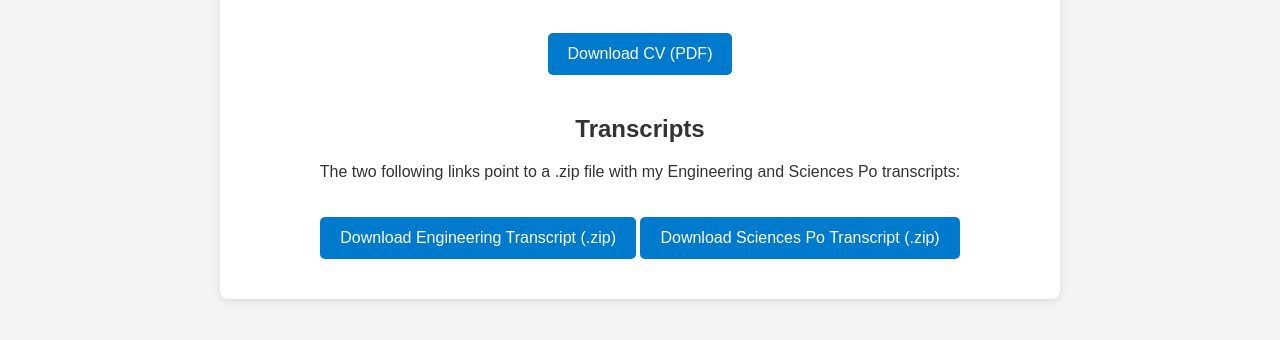
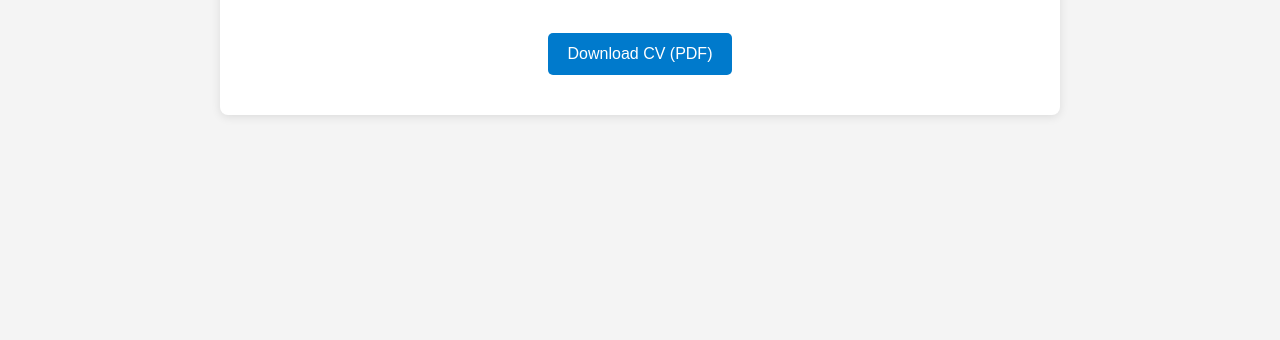
Before and after one commit to Lyreck/personal_website, a plain HTML site: page index.html in a window 1280 px wide. Shown: the part 260-600 px from the top of the page. Drawn offline with Linux system fonts and the light colour scheme.

Commit message:
Update index.html

```diff
--- a/index.html
+++ b/index.html
@@ -16,11 +16,6 @@
     <p>You can download my CV using the button below:</p>
     <a href="leo-ld-cv.pdf" class="button" download>Download CV (PDF)</a>
 
-    <h2>Transcripts</h2>
-    <p>The two following links point to a .zip file with my Engineering and Sciences Po transcripts:</p>
-    <a href="engineering.zip" class="button" download>Download Engineering Transcript (.zip)</a>
-    <a href="sciencespo.zip" class="button" download>Download Sciences Po Transcript (.zip)</a>
-
   </div>
 </body>
 </html>
```
